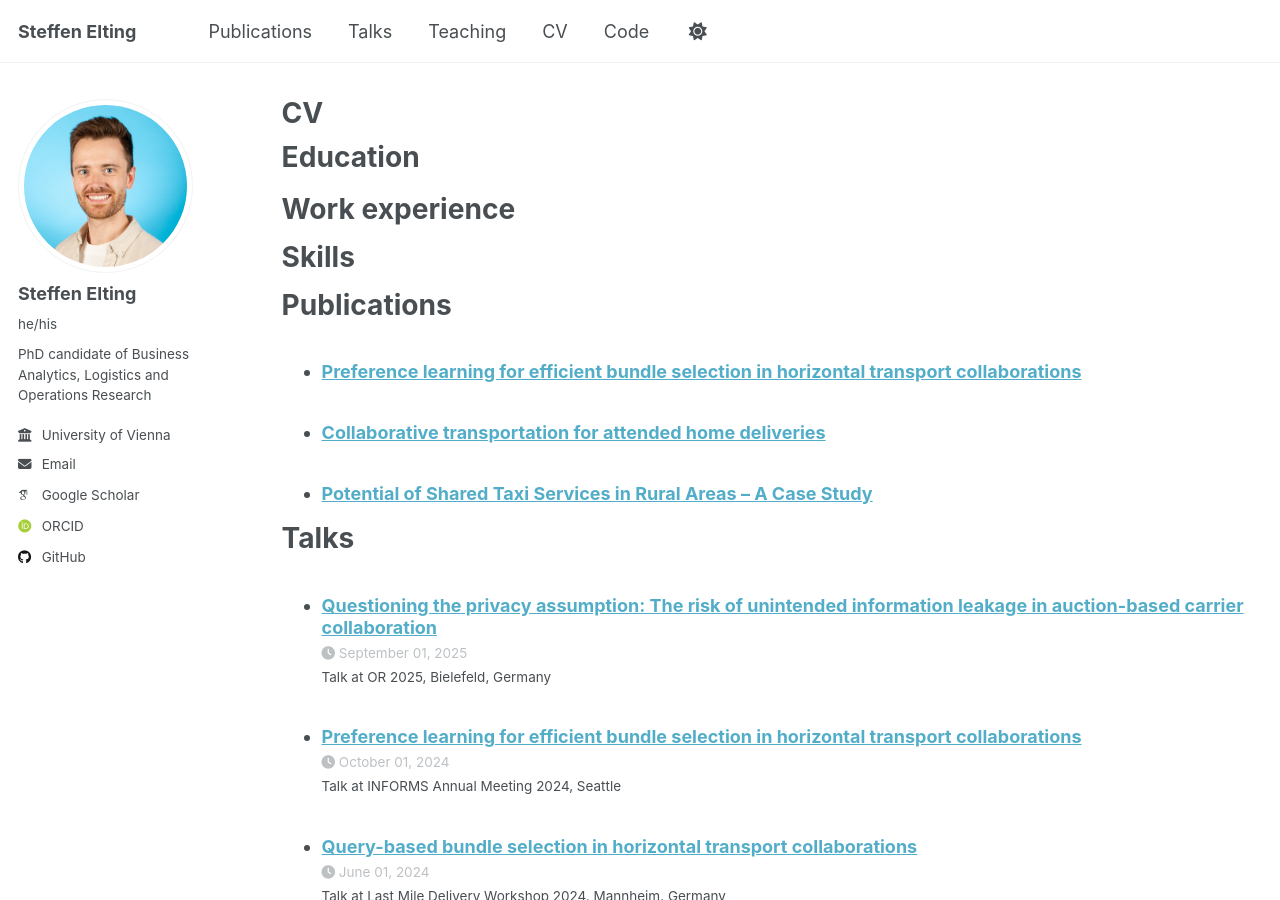
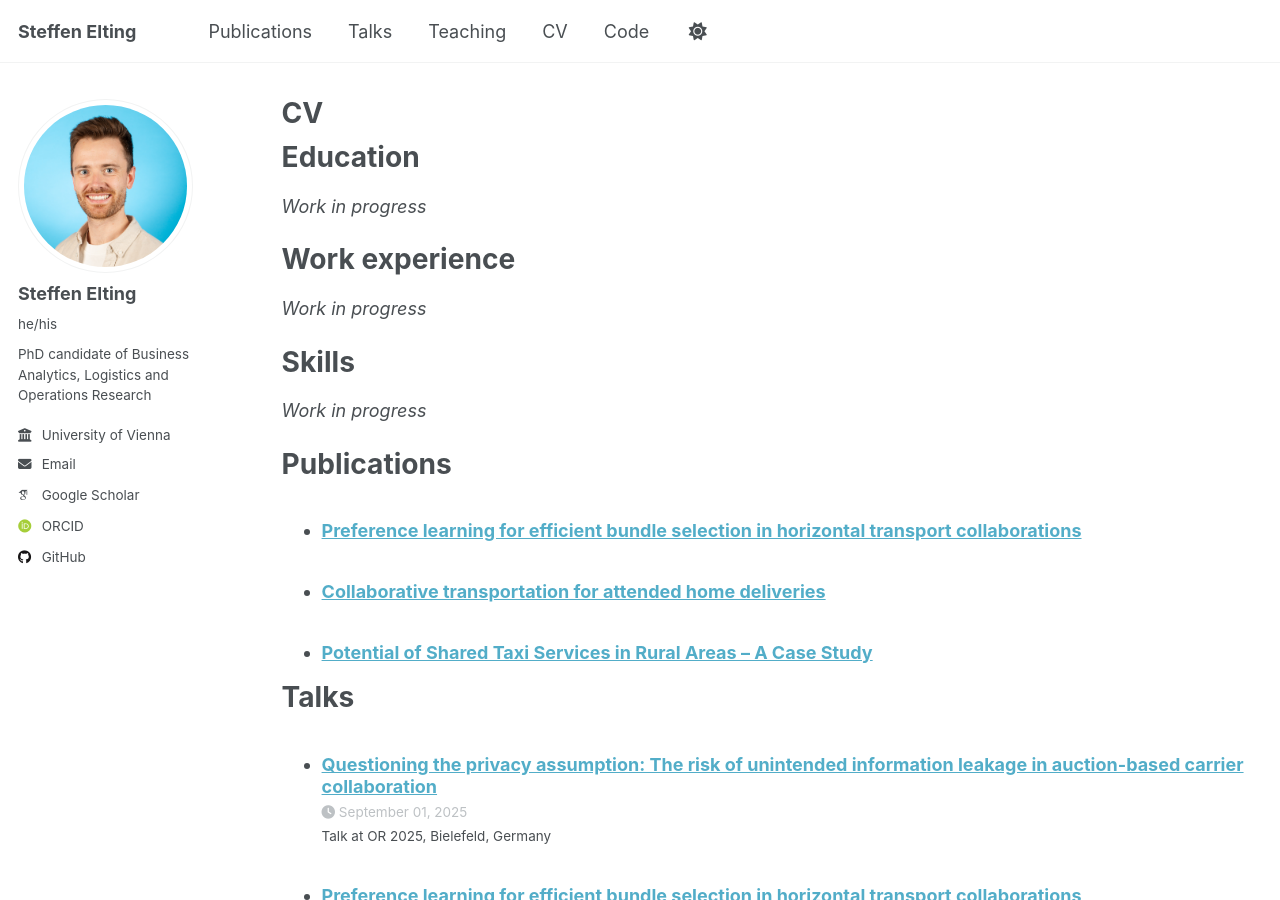
Before and after one commit to selting/selting.github.io, a Jekyll site: the page built from _pages/cv.md, in a window 1280 px wide and 900 px high. Built offline with Jekyll 4.4.1, drawn with Linux system fonts in a browser that asks for light colours; some web fonts are replaced; a script that is not in the unit is left out; some of the changed text lies outside the part shown.

Commit message:
cv update

```diff
--- a/_pages/cv.md
+++ b/_pages/cv.md
@@ -20,12 +20,15 @@
       <li>{{ qualification }}</li>
     {% endfor %}
   </ul>
+*Work in progress*
 
 Work experience
 ======
+*Work in progress*
 
 Skills
 ======
+*Work in progress*
 
 Publications
 ======
@@ -44,6 +47,4 @@
   <ul>{% for post in site.teaching reversed %}
     {% include archive-single-cv.html %}
   {% endfor %}</ul>
-
-Service and leadership
-======
+ *Work in progress*
```
Also changed, not shown: _pages/teaching_wip.md (+2 -2 lines).
